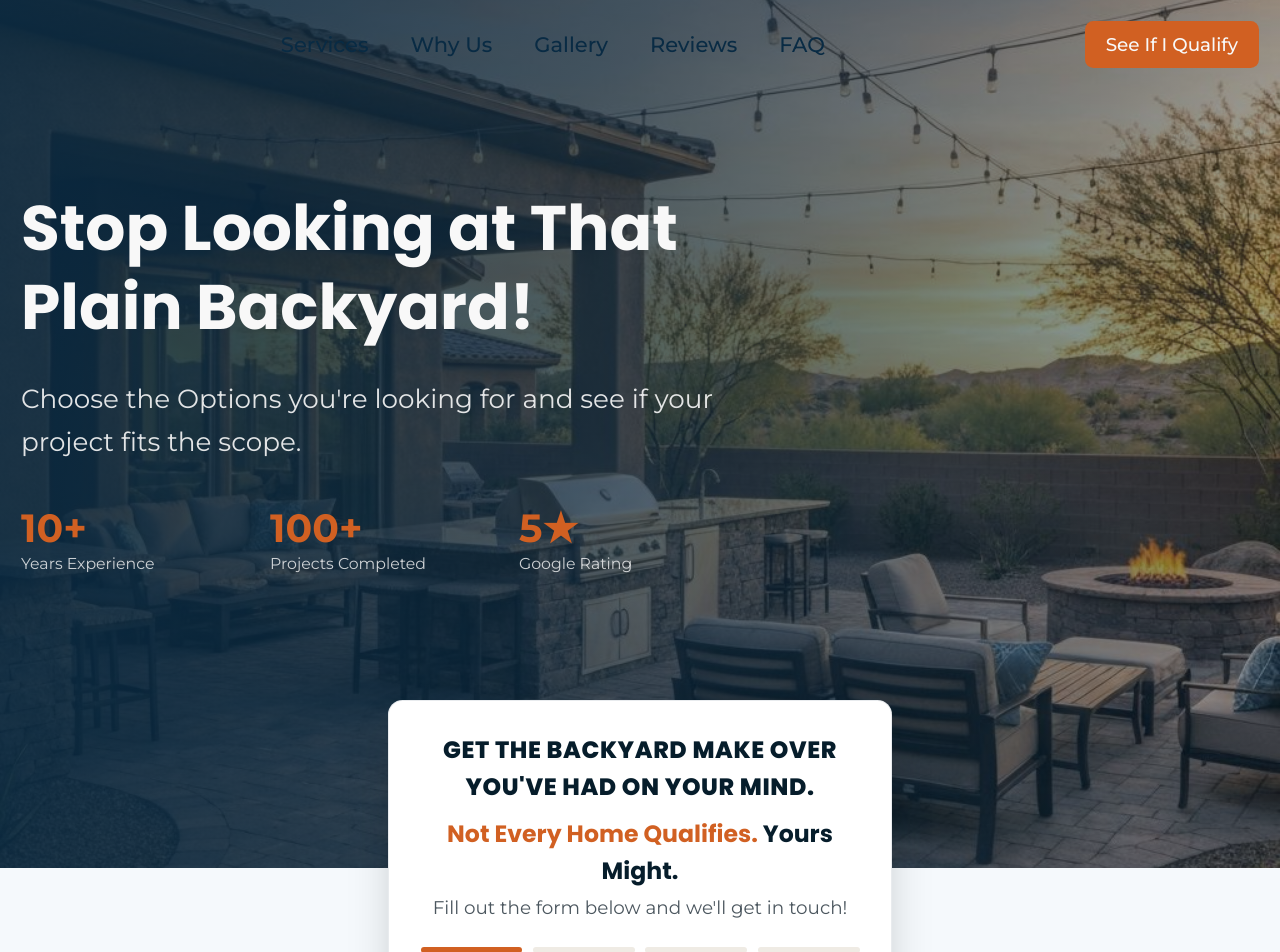
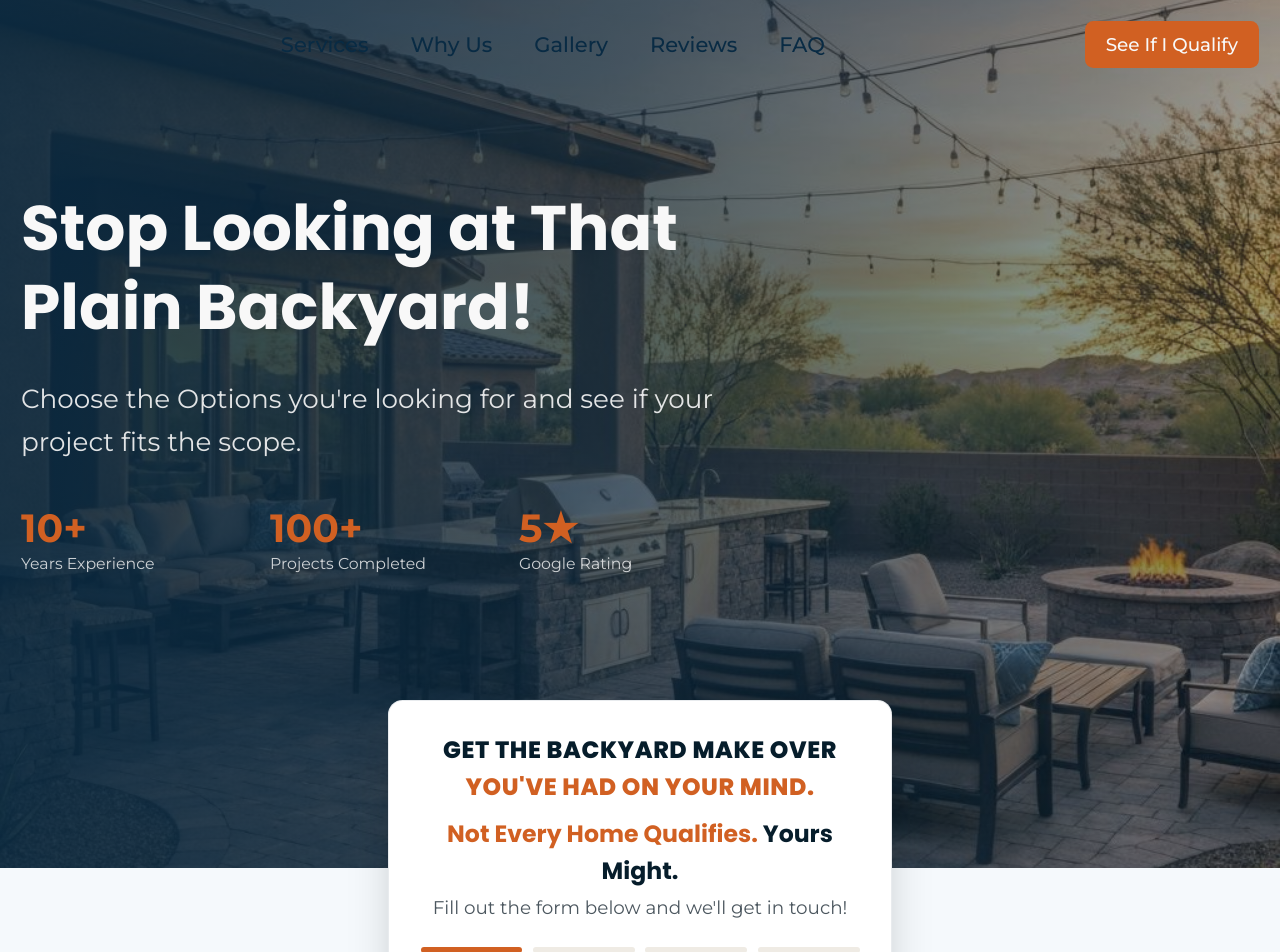
Before and after one commit to Fbet590/Phoenix-Pavers-Turf, a Next.js app: page / in a window 1280 px wide. Shown: the top 952 px of the page. Built offline with nearby package versions, Linux system fonts and the light colour scheme; a web font is replaced by a local one.

Commit message:
Add orange accent to "you've had on your mind" form headline text

```diff
--- a/components/landing/hero.tsx
+++ b/components/landing/hero.tsx
@@ -253,7 +253,7 @@ export function Hero() {
                 {/* Form Header */}
                 <div className="text-center mb-5">
                   <p className="font-[family-name:var(--font-poppins)] text-base md:text-lg font-extrabold text-foreground tracking-wide uppercase mb-2">
-                    GET the BACKYARD MAKE OVER you've had on your mind.
+                    GET the BACKYARD MAKE OVER <span className="text-accent">you've had on your mind.</span>
                   </p>
                   <h2 className="font-[family-name:var(--font-poppins)] text-lg font-bold text-foreground">
                     <span className="text-accent">Not Every Home Qualifies.</span> Yours Might.
```
